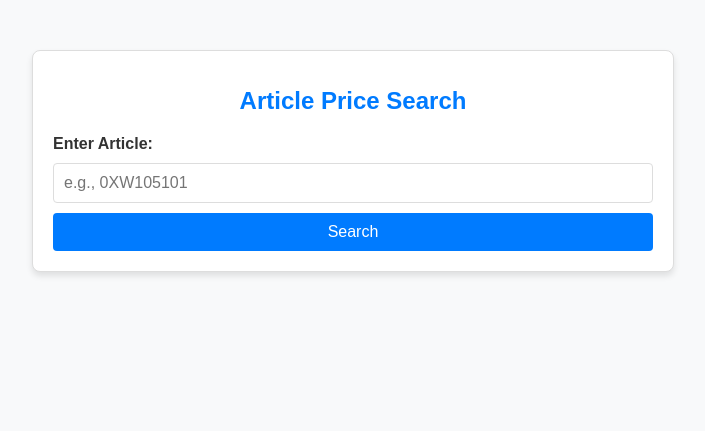
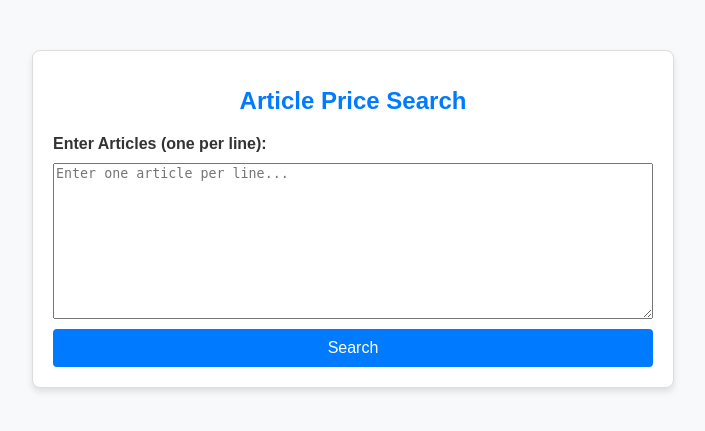
Before and after one commit to crimpi23/my_project, a Flask app: page / in a window 1280 px wide. Shown: the top 431 px of the page, without its empty margins (287-992 px from the left). Run offline with Flask 3, Linux system fonts and the light colour scheme; some libraries are stand-ins or nearby versions.

Commit message:
Initial commit

```diff
--- a/app.py
+++ b/app.py
@@ -1,4 +1,4 @@
-from flask import Flask, render_template, request, jsonify
+from flask import Flask, render_template, request
 import psycopg2
 from psycopg2.extras import RealDictCursor
 import os
@@ -16,11 +16,17 @@ def get_db_connection():
 def home():
     return render_template('index.html')
 
-@app.route('/search', methods=['GET'])
-def search_article():
-    article = request.args.get('article')
-    if not article:
-        return render_template('index.html', message="Please enter an article.")
+@app.route('/search', methods=['POST'])
+def search_articles():
+    articles_input = request.form.get('articles')
+    if not articles_input:
+        return render_template('index.html', message="Please enter at least one article.")
+
+    # Розбиваємо введений текст на список артикулів
+    articles = [article.strip() for article in articles_input.splitlines() if article.strip()]
+
+    if not articles:
+        return render_template('index.html', message="No valid articles provided.")
 
     try:
         conn = get_db_connection()
@@ -33,15 +39,15 @@ def search_article():
         results = []
         for table in tables:
             table_name = table['table_name']
-            query = f"SELECT article, price FROM {table_name} WHERE article = %s"
-            cursor.execute(query, (article,))
+            query = f"SELECT article, price, %s AS table_name FROM {table_name} WHERE article = ANY(%s)"
+            cursor.execute(query, (table_name, articles))
             rows = cursor.fetchall()
             results.extend(rows)
 
         if results:
-            return render_template('index.html', prices=results)
+            return render_template('index.html', results=results)
         else:
-            return render_template('index.html', message="No results found for the given article.")
+            return render_template('index.html', message="No results found for the provided articles.")
 
     except Exception as e:
         return render_template('index.html', message=f"Error: {str(e)}")
--- a/templates/index.html
+++ b/templates/index.html
@@ -3,25 +3,38 @@
 <head>
     <meta charset="UTF-8">
     <meta name="viewport" content="width=device-width, initial-scale=1.0">
-    <title>Search Article</title>
+    <title>Search Multiple Articles</title>
     <link rel="stylesheet" href="/static/styles.css">
 </head>
 <body>
     <div class="container">
         <h1>Article Price Search</h1>
-        <form method="GET" action="/search">
-            <label for="article">Enter Article:</label>
-            <input type="text" id="article" name="article" placeholder="e.g., 0XW105101" required>
+        <form method="POST" action="/search">
+            <label for="articles">Enter Articles (one per line):</label>
+            <textarea id="articles" name="articles" rows="10" placeholder="Enter one article per line..." required></textarea>
             <button type="submit">Search</button>
         </form>
-        {% if prices %}
+        {% if results %}
         <div class="results">
             <h2>Search Results:</h2>
-            <ul>
-                {% for price in prices %}
-                <li>Price: {{ price.price }}</li>
-                {% endfor %}
-            </ul>
+            <table>
+                <thead>
+                    <tr>
+                        <th>Article</th>
+                        <th>Price</th>
+                        <th>Table</th>
+                    </tr>
+                </thead>
+                <tbody>
+                    {% for result in results %}
+                    <tr>
+                        <td>{{ result.article }}</td>
+                        <td>{{ result.price }}</td>
+                        <td>{{ result.table_name }}</td>
+                    </tr>
+                    {% endfor %}
+                </tbody>
+            </table>
         </div>
         {% elif message %}
         <div class="results">
```
